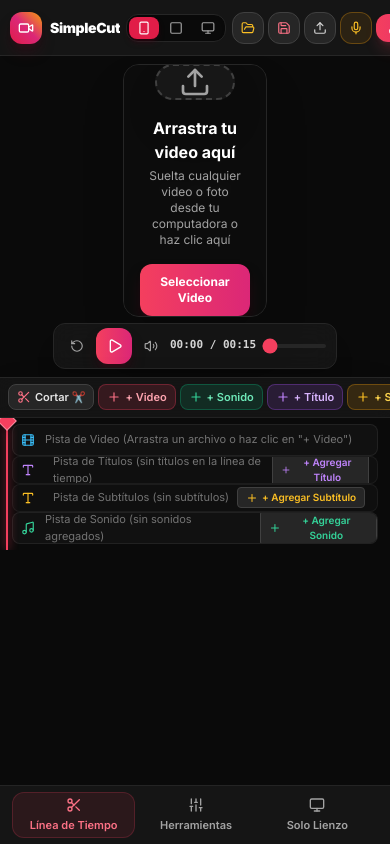
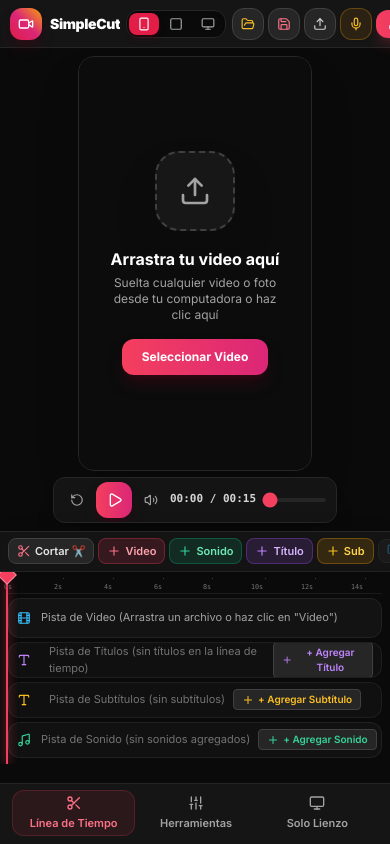
Before and after one commit to YeahRooster/editorcut, a React (Vite) app: page / in a window 390 px wide. Built offline with nearby package versions, Linux system fonts and the light colour scheme.

Commit message:
fix(mobile): optimize mobile screen space, eliminate bottom dead space, expand canvas preview, add timeline ruler, and touch-friendly tracks

```diff
--- a/src/App.tsx
+++ b/src/App.tsx
@@ -1739,7 +1739,7 @@ export const App: React.FC = () => {
   };
 
   return (
-    <div className="flex flex-col h-screen w-screen bg-neutral-950 text-neutral-100 overflow-hidden font-sans relative">
+    <div className="flex flex-col h-[100dvh] max-h-[100dvh] w-full bg-neutral-950 text-neutral-100 overflow-hidden font-sans relative select-none">
       {/* Hidden file input */}
       <input
         ref={fileInputRef}
@@ -1855,11 +1855,7 @@ export const App: React.FC = () => {
 
       {/* Main Workspace (Sidebar + Canvas) */}
       <div
-        className={`flex-1 flex flex-col lg:flex-row overflow-hidden relative ${
-          mobileTab === 'timeline'
-            ? 'flex-none h-[38vh] sm:h-[44vh] lg:flex-1 lg:h-auto'
-            : 'flex-1'
-        }`}
+        className="flex-1 min-h-0 flex flex-col lg:flex-row overflow-hidden relative"
       >
         {/* Toggle to reopen LeftSidebar on desktop when collapsed */}
         {!isSidebarOpen && (
@@ -1876,7 +1872,7 @@ export const App: React.FC = () => {
         {/* Left Control Drawer */}
         <LeftSidebar
           className={`
-            ${mobileTab === 'tools' ? 'flex flex-1 w-full order-2 lg:order-1' : 'hidden'}
+            ${mobileTab === 'tools' ? 'flex flex-1 min-h-0 w-full order-2 lg:order-1' : 'hidden'}
             ${isSidebarOpen ? 'lg:flex lg:w-80 xl:w-96 lg:order-1' : 'lg:hidden'}
             border-t lg:border-t-0 lg:border-r border-neutral-800 h-full overflow-hidden
           `}
@@ -1919,9 +1915,9 @@ export const App: React.FC = () => {
         {/* Center Live Stage Canvas */}
         <PreviewCanvas
           className={`
-            ${mobileTab === 'tools' ? 'h-[34vh] sm:h-[38vh] flex-none w-full order-1 lg:order-2' : ''}
-            ${mobileTab === 'timeline' ? 'flex-1 w-full h-full lg:order-2' : ''}
-            ${mobileTab === 'canvas' ? 'flex-1 w-full h-full lg:order-2' : ''}
+            ${mobileTab === 'tools' ? 'h-[30vh] sm:h-[36vh] flex-none w-full order-1 lg:order-2' : ''}
+            ${mobileTab === 'timeline' ? 'flex-1 min-h-0 w-full h-full lg:order-2' : ''}
+            ${mobileTab === 'canvas' ? 'flex-1 min-h-0 w-full h-full lg:order-2' : ''}
             lg:flex-1 lg:h-full
           `}
           aspectRatio={aspectRatio}
@@ -1958,7 +1954,7 @@ export const App: React.FC = () => {
       {/* Bottom Timeline with Drag & Drop tracks and Scissors */}
       <Timeline
         className={`
-          ${mobileTab === 'timeline' ? 'flex-1 min-h-0 w-full' : 'hidden'}
+          ${mobileTab === 'timeline' ? 'flex-none h-[252px] sm:h-56 xl:h-64 w-full' : 'hidden'}
           lg:flex lg:flex-none lg:h-56 xl:lg:h-64
           border-t border-neutral-800 bg-neutral-950 flex-col select-none z-20 shadow-2xl flex-shrink-0
         `}
@@ -1992,7 +1988,7 @@ export const App: React.FC = () => {
       />
 
       {/* Mobile & Tablet Bottom Switcher Bar (< lg) */}
-      <nav className="lg:hidden flex items-center justify-around bg-neutral-900/95 backdrop-blur-md border-t border-neutral-800/90 px-3 py-1.5 z-30 shrink-0">
+      <nav className="lg:hidden flex items-center justify-around bg-neutral-900/95 backdrop-blur-md border-t border-neutral-800/90 px-3 py-1.5 pb-[max(0.5rem,env(safe-area-inset-bottom))] z-30 shrink-0">
         <button
           onClick={() => setMobileTab('timeline')}
           className={`flex-1 flex flex-col items-center gap-1 py-1 px-2 rounded-xl transition font-semibold text-[11px] ${
--- a/src/components/Header.tsx
+++ b/src/components/Header.tsx
@@ -37,7 +37,7 @@ export const Header: React.FC<HeaderProps> = ({
   currentProjectName,
 }) => {
   return (
-    <header className="h-14 sm:h-16 border-b border-neutral-800 bg-neutral-900/95 backdrop-blur px-2.5 sm:px-5 flex items-center justify-between z-30 select-none flex-shrink-0 gap-1.5 sm:gap-4">
+    <header className="h-12 sm:h-16 border-b border-neutral-800 bg-neutral-900/95 backdrop-blur px-2.5 sm:px-5 flex items-center justify-between z-30 select-none flex-shrink-0 gap-1.5 sm:gap-4">
       {/* Brand & Badge */}
       <div className="flex items-center gap-2 sm:gap-3 flex-shrink-0 min-w-0">
         <div className="w-8 h-8 sm:w-10 sm:h-10 rounded-xl bg-gradient-to-tr from-rose-600 via-pink-600 to-amber-500 flex items-center justify-center shadow-lg shadow-rose-950/40 flex-shrink-0">
--- a/src/components/Timeline.tsx
+++ b/src/components/Timeline.tsx
@@ -398,7 +398,7 @@ export const Timeline: React.FC<TimelineProps> = ({
             title="Sumar otro video al lado sin reemplazar el actual"
           >
             <Plus className="w-3.5 h-3.5 text-rose-400" />
-            <span>+ Video</span>
+            <span>Video</span>
           </button>
 
           {/* Add Sound Button */}
@@ -408,7 +408,7 @@ export const Timeline: React.FC<TimelineProps> = ({
             title="Agregar un efecto de sonido o música en la aguja"
           >
             <Plus className="w-3.5 h-3.5 text-emerald-400" />
-            <span>+ Sonido</span>
+            <span>Sonido</span>
           </button>
 
           {/* Add Text / Title Button */}
@@ -419,7 +419,7 @@ export const Timeline: React.FC<TimelineProps> = ({
               title="Agregar un nuevo título en la aguja de reproducción"
             >
               <Plus className="w-3.5 h-3.5 text-purple-400" />
-              <span>+ Título</span>
+              <span>Título</span>
             </button>
           )}
 
@@ -431,7 +431,7 @@ export const Timeline: React.FC<TimelineProps> = ({
               title="Agregar un nuevo subtítulo en la aguja de reproducción"
             >
               <Plus className="w-3.5 h-3.5 text-amber-400" />
-              <span>+ Sub</span>
+              <span>Sub</span>
             </button>
           )}
 
@@ -505,7 +505,7 @@ export const Timeline: React.FC<TimelineProps> = ({
         onPointerMove={handlePointerMove}
         onPointerUp={handlePointerUp}
         onPointerCancel={handlePointerUp}
-        className="flex-1 relative p-1.5 px-3 sm:px-6 flex flex-col justify-around cursor-pointer overflow-hidden bg-neutral-950/90 touch-none"
+        className="flex-1 relative p-1.5 sm:p-2 px-2 sm:px-6 flex flex-col justify-between gap-1 sm:gap-1.5 cursor-pointer overflow-hidden bg-neutral-950/90 touch-none"
       >
         {/* Playhead vertical needle */}
         <div
@@ -516,13 +516,33 @@ export const Timeline: React.FC<TimelineProps> = ({
           <div className="w-0.5 flex-1 bg-rose-500 shadow-[0_0_10px_rgba(244,63,94,0.9)]" />
         </div>
 
+        {/* Time ruler bar */}
+        <div className="h-4 sm:h-5 relative flex items-center border-b border-neutral-800/60 text-[9px] font-mono text-neutral-500 pointer-events-none select-none flex-shrink-0">
+          {Array.from({ length: Math.min(12, Math.ceil(duration || 15)) + 1 }).map((_, i) => {
+            const step = Math.max(1, Math.round((duration || 15) / 10));
+            const sec = i * step;
+            const pct = duration > 0 ? (sec / duration) * 100 : 0;
+            if (pct > 100) return null;
+            return (
+              <div
+                key={sec}
+                className="absolute top-0 bottom-0 flex flex-col justify-end items-center"
+                style={{ left: `${pct}%` }}
+              >
+                <div className="h-1.5 w-[1px] bg-neutral-700" />
+                <span className="scale-75 origin-bottom -translate-x-1/2">{sec}s</span>
+              </div>
+            );
+          })}
+        </div>
+
         {/* TRACK 1: Video Track (Supports Multiple Consecutive Clips!) */}
-        <div className="h-8 bg-neutral-900/60 rounded-lg border border-neutral-800/80 relative flex items-center overflow-hidden">
-          <Film className="w-3.5 h-3.5 text-sky-400 absolute left-2 pointer-events-none z-20" />
+        <div className="h-10 sm:h-8 bg-neutral-900/70 rounded-xl border border-neutral-800/80 relative flex items-center overflow-hidden flex-shrink-0">
+          <Film className="w-3.5 h-3.5 text-sky-400 absolute left-2 sm:left-2.5 pointer-events-none z-20" />
 
           {effectiveVideoClips.length === 0 ? (
-            <span className="text-[11px] text-neutral-500 ml-8 truncate">
-              Pista de Video (Arrastra un archivo o haz clic en "+ Video")
+            <span className="text-[11px] sm:text-xs text-neutral-400 ml-8 truncate">
+              Pista de Video (Arrastra un archivo o haz clic en "Video")
             </span>
           ) : (
             effectiveVideoClips.map((clip, index) => {
@@ -596,7 +616,7 @@ export const Timeline: React.FC<TimelineProps> = ({
         </div>
 
         {/* TRACK 2: Title & Text clips (Draggable, Stretchable, Animated, Behind-Person compatible) */}
-        <div className="h-7 bg-neutral-900/40 rounded-lg border border-neutral-800/60 relative flex items-center overflow-hidden px-2">
+        <div className="h-9 sm:h-7 bg-neutral-900/50 rounded-xl border border-neutral-800/70 relative flex items-center overflow-hidden px-2 flex-shrink-0">
           <Type className="w-3.5 h-3.5 text-purple-400 absolute left-2 pointer-events-none z-20" />
 
           {textClips.length === 0 ? (
@@ -696,7 +716,7 @@ export const Timeline: React.FC<TimelineProps> = ({
         </div>
 
         {/* TRACK 3: Subtitles / Speech blocks (Amber) */}
-        <div className="h-7 bg-neutral-900/40 rounded-lg border border-neutral-800/60 relative flex items-center overflow-hidden px-2">
+        <div className="h-9 sm:h-7 bg-neutral-900/50 rounded-xl border border-neutral-800/70 relative flex items-center overflow-hidden px-2 flex-shrink-0">
           <Type className="w-3.5 h-3.5 text-amber-400 absolute left-2 pointer-events-none z-20" />
 
           {subtitles.length === 0 ? (
@@ -785,8 +805,8 @@ export const Timeline: React.FC<TimelineProps> = ({
           )}
         </div>
 
-        {/* TRACK 3: Audio & Sound Effects (Supports Multiple Overlapping Tracks!) */}
-        <div className="h-8 bg-neutral-900/60 rounded-lg border border-neutral-800/80 relative flex items-center overflow-hidden">
+        {/* TRACK 4: Audio & Sound Effects (Supports Multiple Overlapping Tracks!) */}
+        <div className="h-9 sm:h-8 bg-neutral-900/60 rounded-xl border border-neutral-800/80 relative flex items-center overflow-hidden flex-shrink-0">
           <Music className="w-3.5 h-3.5 text-emerald-400 absolute left-2 pointer-events-none z-20" />
 
           {audioClips.length === 0 ? (
@@ -901,10 +921,10 @@ export const Timeline: React.FC<TimelineProps> = ({
           )}
         </div>
 
-        {/* TRACK 4: Logo / Watermark Track (When Active) */}
+        {/* TRACK 5: Logo / Watermark Track (When Active) */}
         {watermarkConfig.url && (
-          <div className="h-6 bg-neutral-900/40 rounded-lg border border-neutral-800/60 relative flex items-center overflow-hidden px-2">
-            <ImageIcon className="w-3 h-3 text-purple-400 absolute left-2 pointer-events-none z-20" />
+          <div className="h-8 sm:h-6 bg-neutral-900/40 rounded-xl border border-neutral-800/60 relative flex items-center overflow-hidden px-2 flex-shrink-0">
+            <ImageIcon className="w-3.5 h-3.5 text-purple-400 absolute left-2 pointer-events-none z-20" />
             <div
               data-timeline-block="true"
               onClick={(e) => {
```
